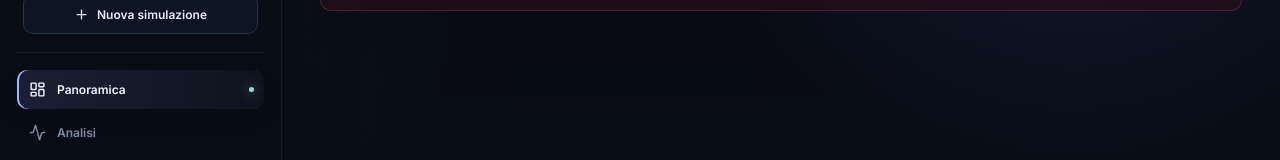
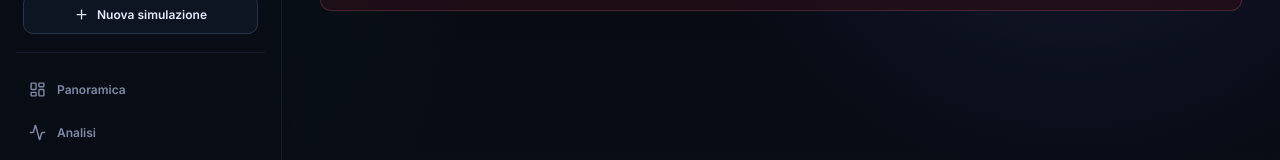
Before and after one commit to VairaSimone/1, a React (Vite) app in the folder asami-frontend/: page / in a window 1280 px wide. Shown: the part 167-327 px from the top of the page. Built offline with nearby package versions, Linux system fonts and the light colour scheme; no server answers.

Commit message:
feat(world): make live world the primary simulation view

```diff
--- a/asami-frontend/src/App.tsx
+++ b/asami-frontend/src/App.tsx
@@ -11,19 +11,21 @@ import { Relationships } from './pages/Relationships'
 import { Development } from './pages/Development'
 import { Chat } from './pages/Chat'
 import { Mind } from './pages/Mind'
+import { LiveWorld } from './pages/LiveWorld'
 import { NewSimulation } from './pages/NewSimulation'
 import { useSimulation } from './hooks/useSimulation'
 
-export type View = 'overview' | 'analysis' | 'timeline' | 'memory' | 'mind' | 'relationships' | 'development' | 'chat'
+export type View = 'live-world' | 'overview' | 'analysis' | 'timeline' | 'memory' | 'mind' | 'relationships' | 'development' | 'chat'
 
 export default function App() {
   const sim = useSimulation()
-  const [view, setView] = useState<View>('overview')
+  const [view, setView] = useState<View>('live-world')
   const [newSimulation, setNewSimulation] = useState(false)
   const [sidebarCollapsed, setSidebarCollapsed] = useState(false)
   const [notice, setNotice] = useState<string | null>(null)
 
   const title = useMemo(() => ({
+    'live-world': ['OSSERVATORIO', 'Mondo vivo', 'Guarda Asami e gli altri abitanti muoversi nel quartiere e ricostruisci la simulazione nel tempo.'],
     overview: ['SALA DI CONTROLLO', 'Asami in tempo reale', 'Osserva cosa sta vivendo, quale bisogno guida il suo comportamento e come la simulazione evolve.'],
     analysis: ['OSSERVABILITÀ', 'Analisi della simulazione', 'Esamina ciò che è successo in un intervallo preciso, misura l’attività e individua eventuali anomalie.'],
     timeline: ['OSSERVABILITÀ', 'Cronologia', 'Eventi e azioni ordinati per tempo simulato.'],
@@ -54,7 +56,8 @@ export default function App() {
       {sim.error && !sim.dashboard && <div className="content"><ErrorState text={sim.error} retry={() => void sim.refresh()} /></div>}
       {!sim.dashboard && sim.simulation && <div className="content"><LoadingState text="Caricamento dello stato di Asami…" /></div>}
       {sim.dashboard && sim.simulation && <div className="content">
-        {view !== 'overview' && <PageTitle eyebrow={title[0]} title={title[1]} description={title[2]} action={<button className="ghost-button" onClick={() => void sim.refresh(true)}>Sincronizza</button>} />}
+        {view !== 'overview' && view !== 'live-world' && <PageTitle eyebrow={title[0]} title={title[1]} description={title[2]} action={<button className="ghost-button" onClick={() => void sim.refresh(true)}>Sincronizza</button>} />}
+        {view === 'live-world' && <LiveWorld simulation={sim.simulation} world={sim.world} dashboard={sim.dashboard} asamiId={sim.asamiId || sim.dashboard.entity.id} />}
         {view === 'overview' && <Overview simulation={sim.simulation} dashboard={sim.dashboard} clockSpeed={sim.clockSpeed} />}
         {view === 'analysis' && <Analysis simulationId={sim.simulation.id} entityId={sim.asamiId || sim.dashboard.entity.id} currentSimulationAt={sim.simulation.currentSimulationAt} onRefresh={() => void sim.refresh(true)} />}
         {view === 'timeline' && <Timeline items={sim.timeline} events={sim.events} />}
```
